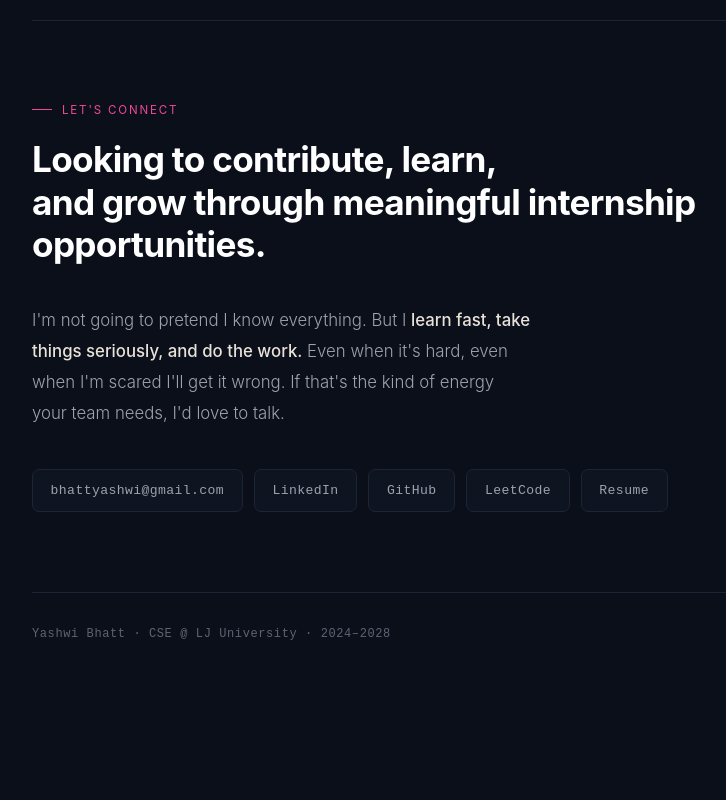
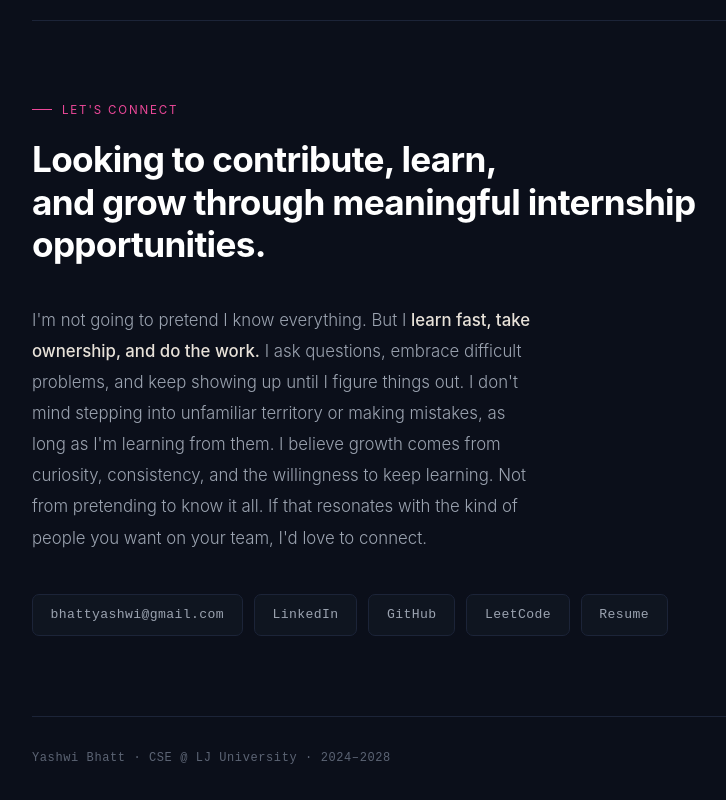
Before and after one commit to bhattyashwi14/yashwi-portfolio, a React (Vite) app: page / in a window 1280 px wide. Shown: the part 6320-7120 px from the top of the page, without its empty margins (260-986 px from the left). Before the commit the page ends 6996 px from the top, so only its background shows below. Built offline with nearby package versions, Linux system fonts and the light colour scheme.

Commit message:
Made necessary improvements

```diff
--- a/src/App.tsx
+++ b/src/App.tsx
@@ -484,7 +484,7 @@ export default function App() {
           <div className="section-eyebrow">Let's Connect</div>
           <h2>Looking to contribute, learn,<br />and grow through meaningful internship opportunities.</h2>
           <div className="contact-text">
-            I'm not going to pretend I know everything. But I <strong>learn fast, take things seriously, and do the work.</strong> Even when it's hard, even when I'm scared I'll get it wrong. If that's the kind of energy your team needs, I'd love to talk.
+            I'm not going to pretend I know everything. But I <strong>learn fast, take ownership, and do the work.</strong> I ask questions, embrace difficult problems, and keep showing up until I figure things out. I don't mind stepping into unfamiliar territory or making mistakes, as long as I'm learning from them. I believe growth comes from curiosity, consistency, and the willingness to keep learning. Not from pretending to know it all. If that resonates with the kind of people you want on your team, I'd love to connect.
           </div>
           <div className="contact-grid">
             <a href="mailto:bhattyashwi@gmail.com" className="contact-item">bhattyashwi@gmail.com</a>
```
